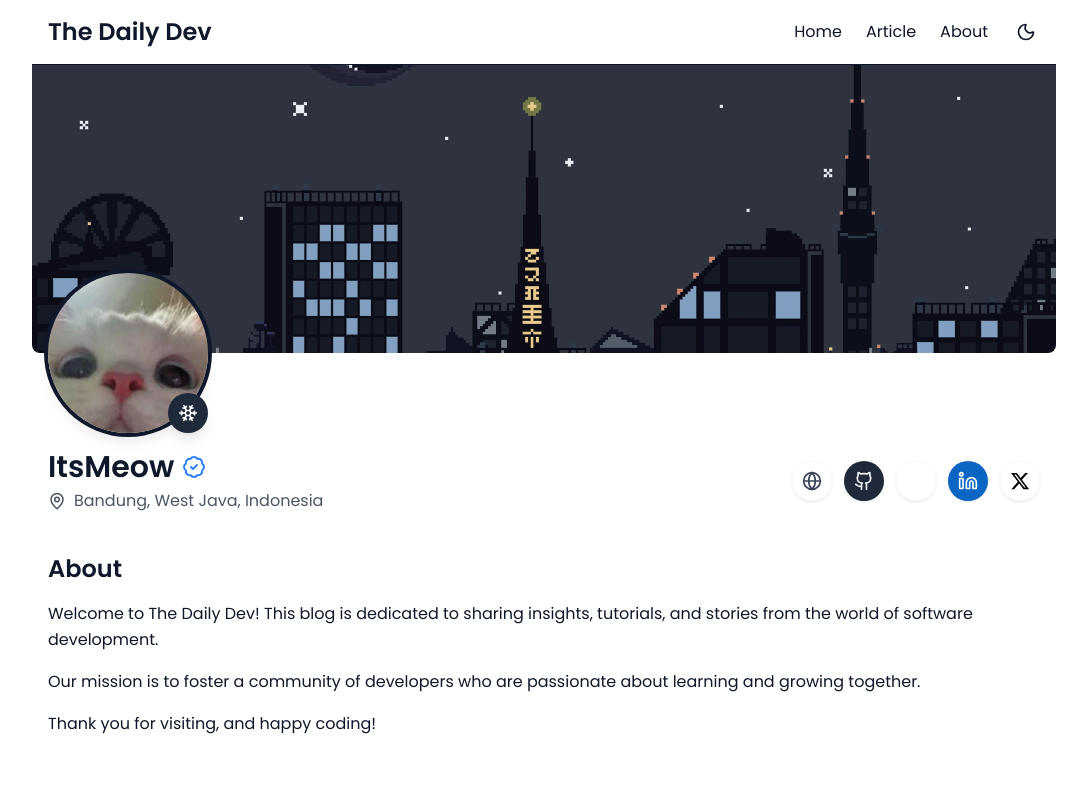
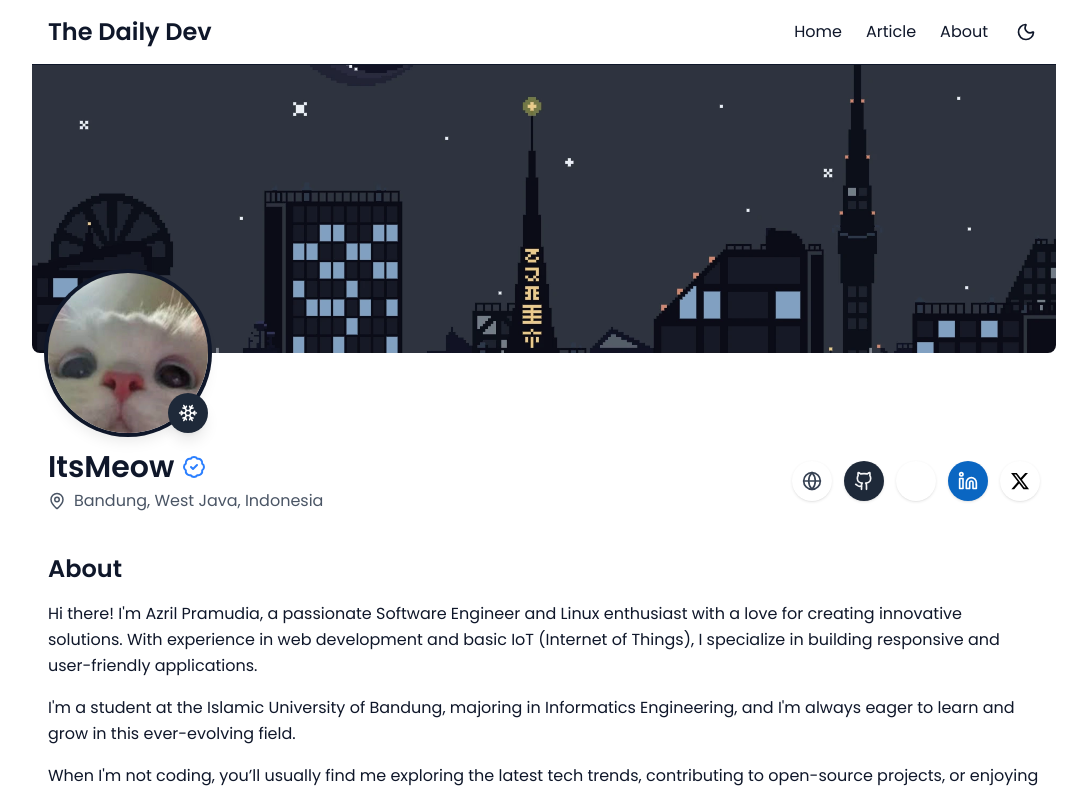
Before and after one commit to azrilpramudia/my-personal-blog, a React (Vite) app: page /about in a window 1280 px wide. Shown: the top 792 px of the page, without its empty margins (96-1183 px from the left). Built offline with nearby package versions, Linux system fonts and the light colour scheme.

Commit message:
chore:improvement text in about

```diff
--- a/src/pages/About.jsx
+++ b/src/pages/About.jsx
@@ -83,13 +83,22 @@ const About = () => {
         <h2 className="text-2xl font-semibold">About</h2>
 
         <p className="mt-4 leading-relaxed">
-          Welcome to The Daily Dev! This blog is dedicated to sharing insights,
-          tutorials, and stories from the world of software development.
+          Hi there! I'm Azril Pramudia, a passionate Software Engineer and Linux
+          enthusiast with a love for creating innovative solutions. With
+          experience in web development and basic IoT (Internet of Things), I
+          specialize in building responsive and user-friendly applications.
         </p>
 
         <p className="mt-4 leading-relaxed">
-          Our mission is to foster a community of developers who are passionate
-          about learning and growing together.
+          I'm a student at the Islamic University of Bandung, majoring in
+          Informatics Engineering, and I'm always eager to learn and grow in
+          this ever-evolving field.
+        </p>
+
+        <p className="mt-4 leading-relaxed">
+          When I'm not coding, you’ll usually find me exploring the latest tech
+          trends, contributing to open-source projects, or enjoying my hobbies
+          like gaming and music.
         </p>
 
         <p className="mt-4 leading-relaxed">
```
